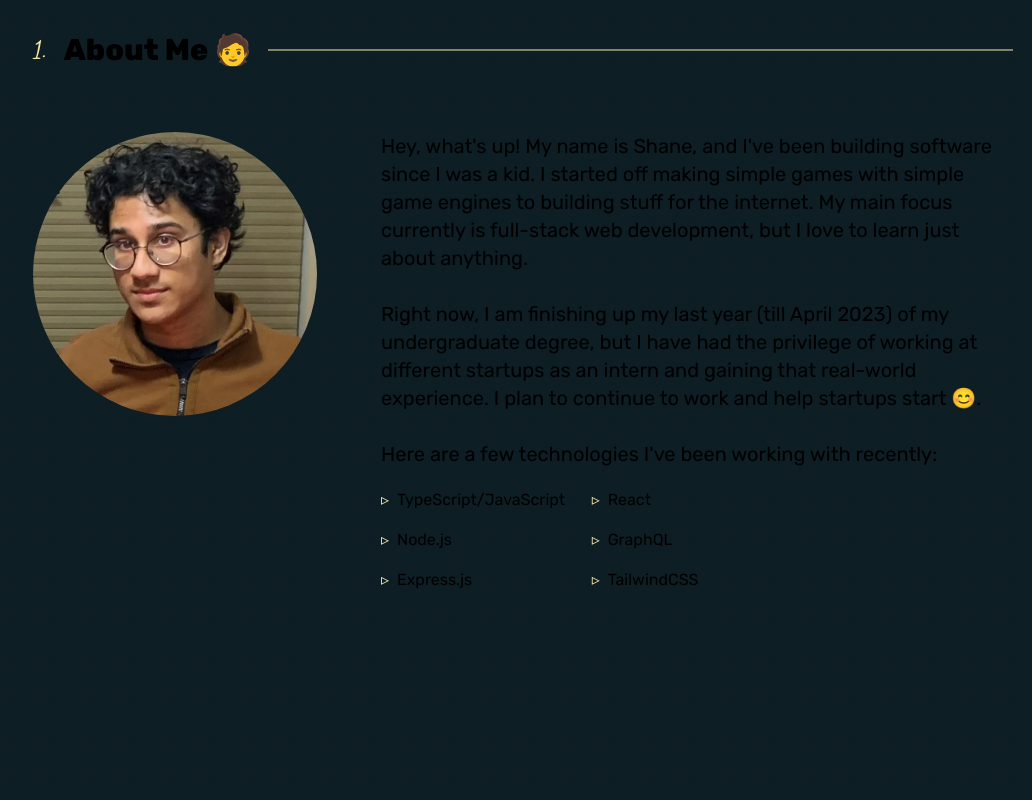
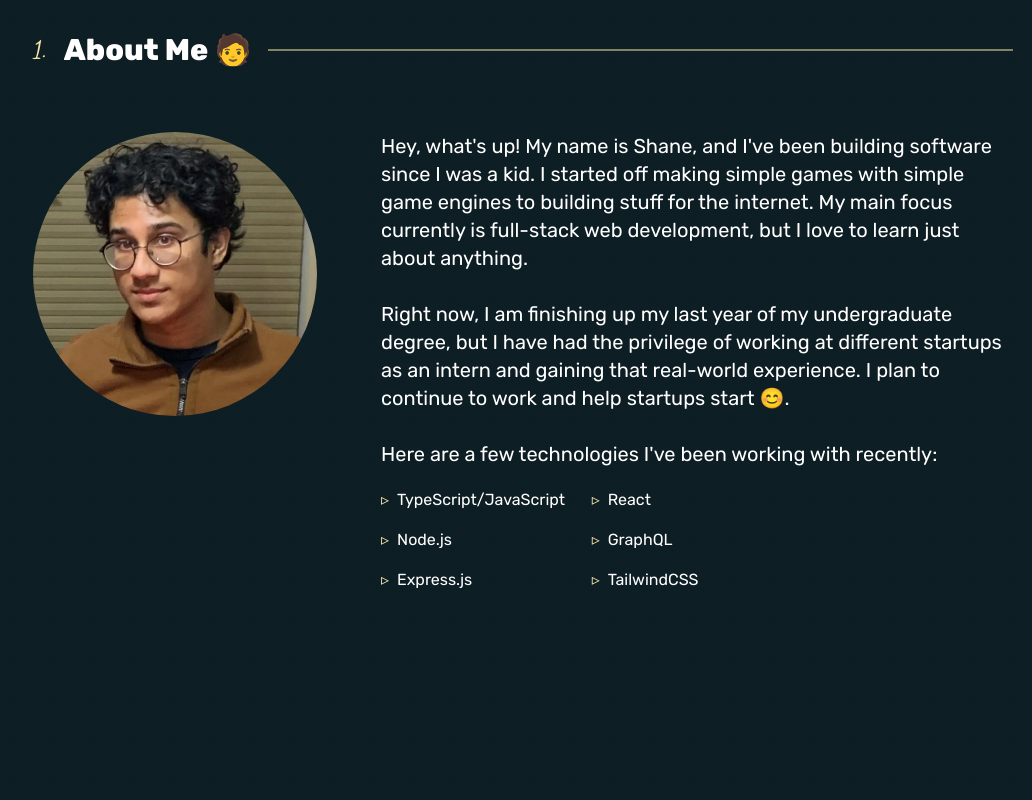
Before and after one commit to shanerrr/portfolio, a Next.js app: page / in a window 1280 px wide. Shown: the part 880-1680 px from the top of the page, without its empty margins (117-1149 px from the left). Built offline with nearby package versions, Linux system fonts and the light colour scheme.

Commit message:
tried to fix weird @next/font prelode issuue

```diff
--- a/components/About/About.tsx
+++ b/components/About/About.tsx
@@ -68,7 +68,7 @@ export default function About() {
               just about anything.
               <br />
               <br />
-              Right now, I am finishing up my last year (till April 2023) of my
+              Right now, I am finishing up my last year of my
               undergraduate degree, but I have had the privilege of working at
               different startups as an intern and gaining that real-world
               experience. I plan to continue to work and help startups start 😊.
--- a/pages/_app.tsx
+++ b/pages/_app.tsx
@@ -1,10 +1,11 @@
 import type { AppProps } from 'next/app';
+import { Rubik, Dancing_Script } from '@next/font/google';
 import '../styles/globals.css';
-import { Rubik, Dancing_Script } from '@next/font/google';
 
 //fonts
 const rubik = Rubik({
   subsets: ['latin'],
+  fallback: ['-apple-system', 'Roboto'],
   variable: '--font-rubik',
 });
 const dancingScript = Dancing_Script({
--- a/styles/globals.css
+++ b/styles/globals.css
@@ -4,6 +4,7 @@
 
 html,
 body {
+  color: white;
   scrollbar-width: thin;
   scrollbar-color: white #0f2027;
   scroll-behavior: smooth;
@@ -35,13 +36,3 @@ a {
   border: 3px solid #0f2027;
   border-radius: 10px;
 }
-
-@media (prefers-color-scheme: dark) {
-  html {
-    color-scheme: dark;
-  }
-  body {
-    color: white;
-    background: black;
-  }
-}
```
